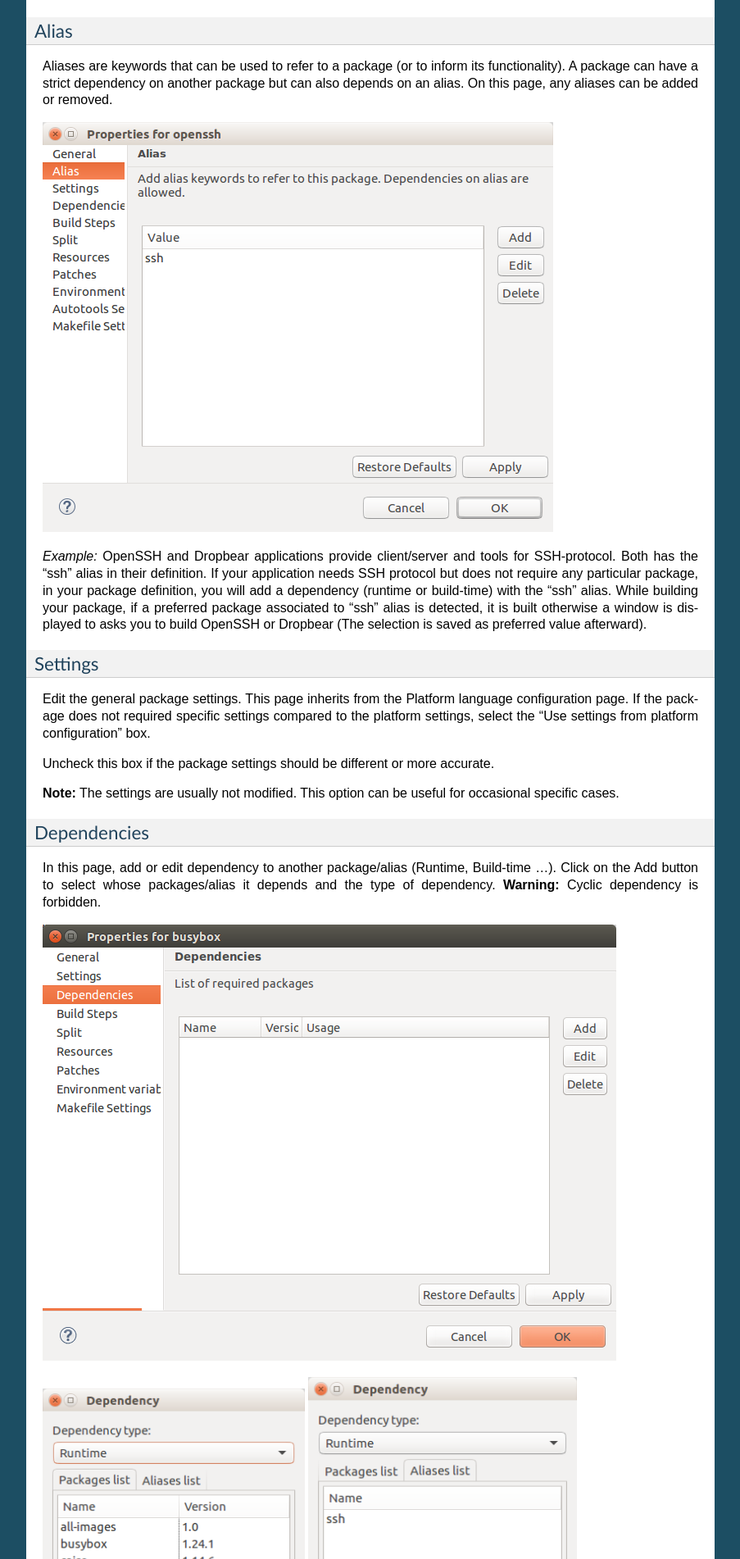
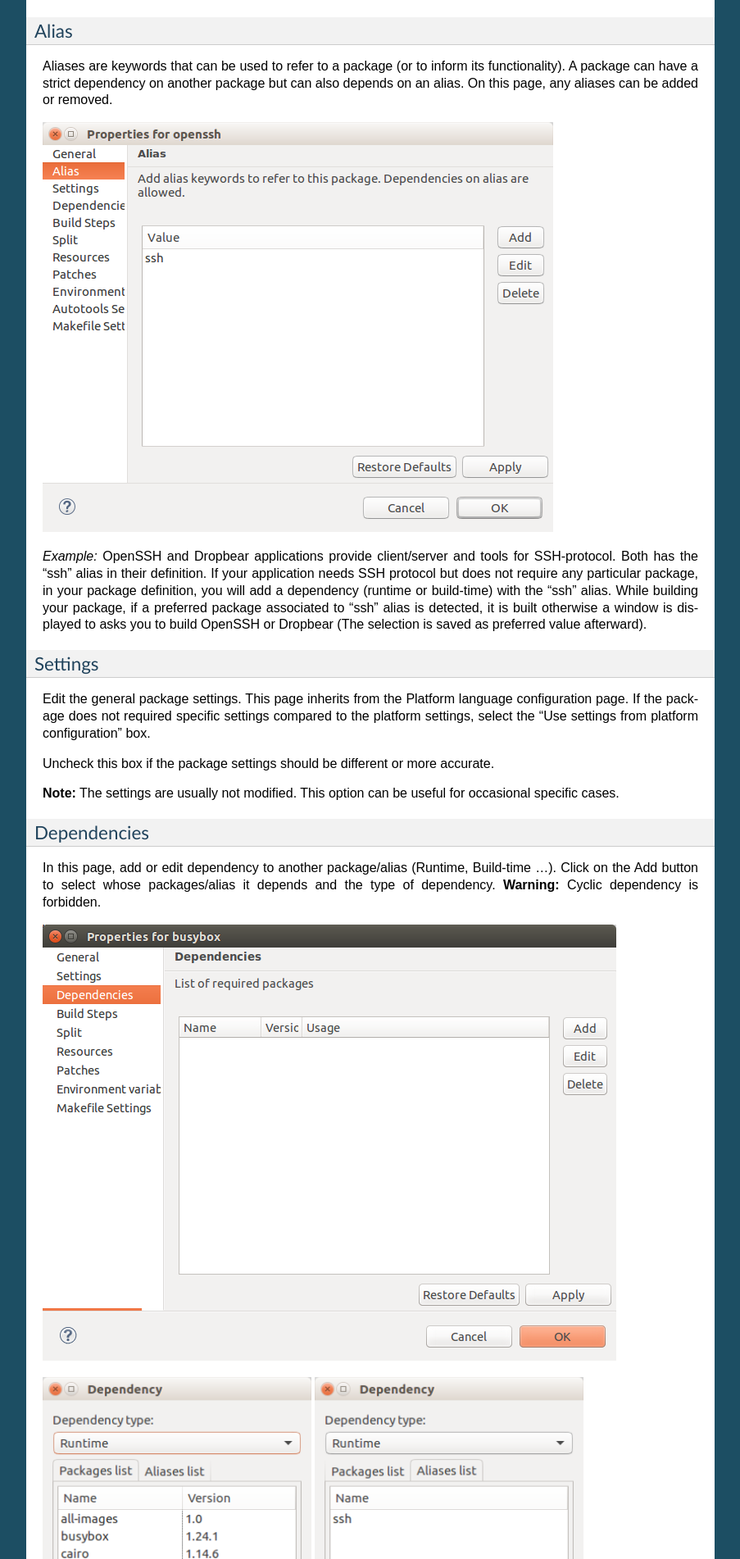
Before and after one commit to Tarek92l/testreadthedoc, a Sphinx documentation site: the page built from docs/gettingstarted/platform_edit.rst, in a window 1280 px wide. Shown: the part 4498-6400 px from the top of the page at 82% size, without its empty margins (198-1101 px from the left). Built offline with Sphinx 7.4.7, drawn with Linux system fonts in a browser that asks for light colours; pages that are not in the unit, such as notebooks, are missing from menus.

Commit message:
Update platform_edit.rst

```diff
--- a/docs/gettingstarted/platform_edit.rst
+++ b/docs/gettingstarted/platform_edit.rst
@@ -216,7 +216,7 @@
 |pic1| |pic2|
 
 .. |pic1| image:: ../images/gettingstarted/ac6platform/platform_edit9.png
-   :width: 40%
+   :width: 41%
 
 .. |pic2| image:: ../images/gettingstarted/ac6platform/platform_edit10.png
    :width: 41%
```
